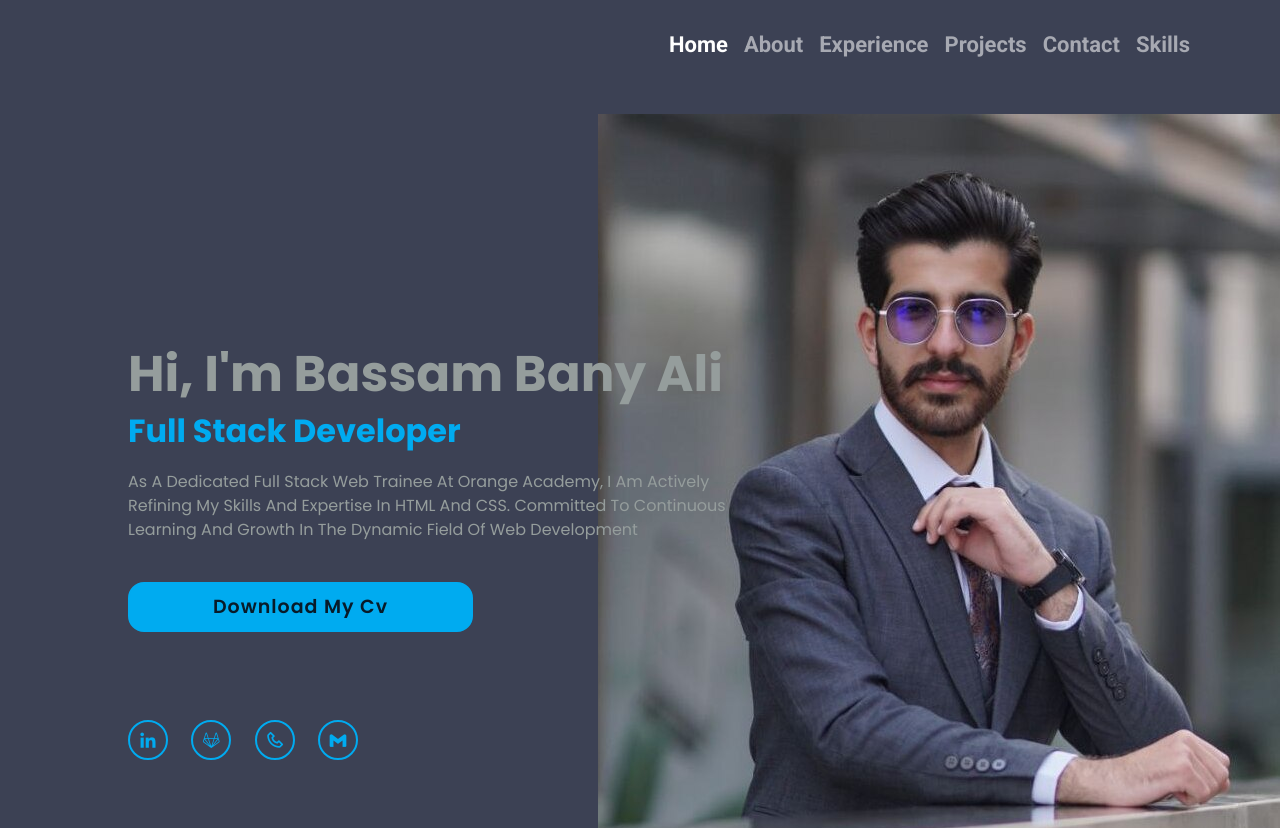
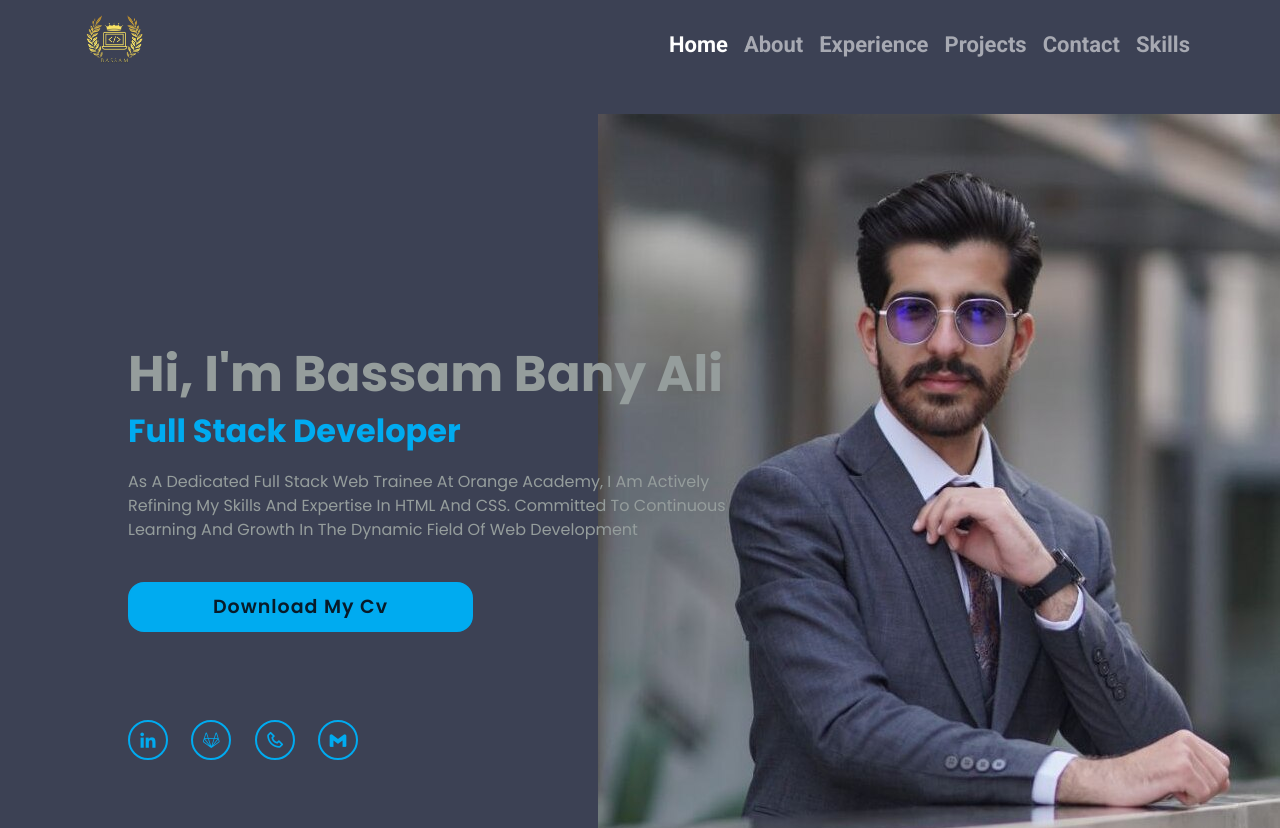
Before and after one commit to BassamBanyAli/Project1_Portfolio, a plain HTML site: page index.html in a window 1280 px wide. Shown: the top 828 px of the page. Drawn offline with nearby package versions, Linux system fonts and the light colour scheme; a web font is replaced by a local one.

Commit message:
fix a small problem

```diff
--- a/index.html
+++ b/index.html
@@ -20,7 +20,7 @@
 
     <nav class="navbar navbar-expand-lg navbar-dark bg-custom">
         <div class="container">
-            <h1 class="logo"><a href="index.html"><img src="logo.png" alt=""></a></h1>
+            <h1 class="logo"><a href="index.html"><img src="img/logo.png" alt=""></a></h1>
             <button class="navbar-toggler" type="button" data-bs-toggle="collapse" data-bs-target="#navbarSupportedContent" aria-controls="navbarSupportedContent" aria-expanded="false" aria-label="Toggle navigation">
                 <span class="navbar-toggler-icon"></span>
             </button>
```
